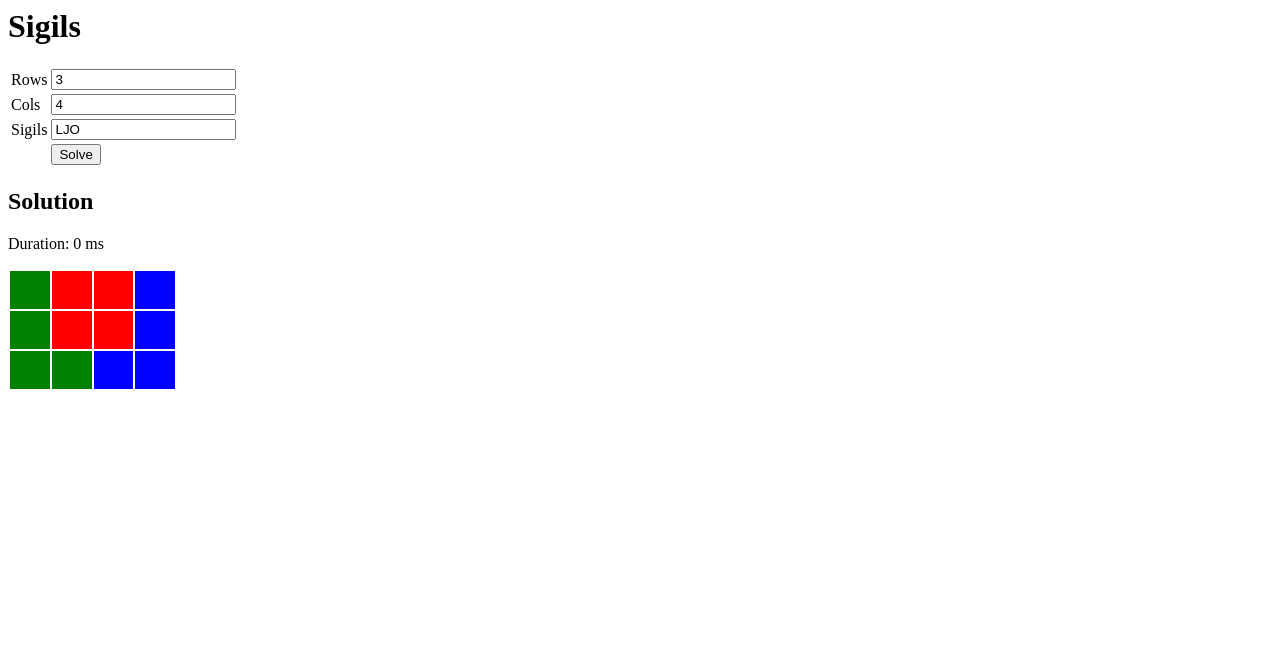
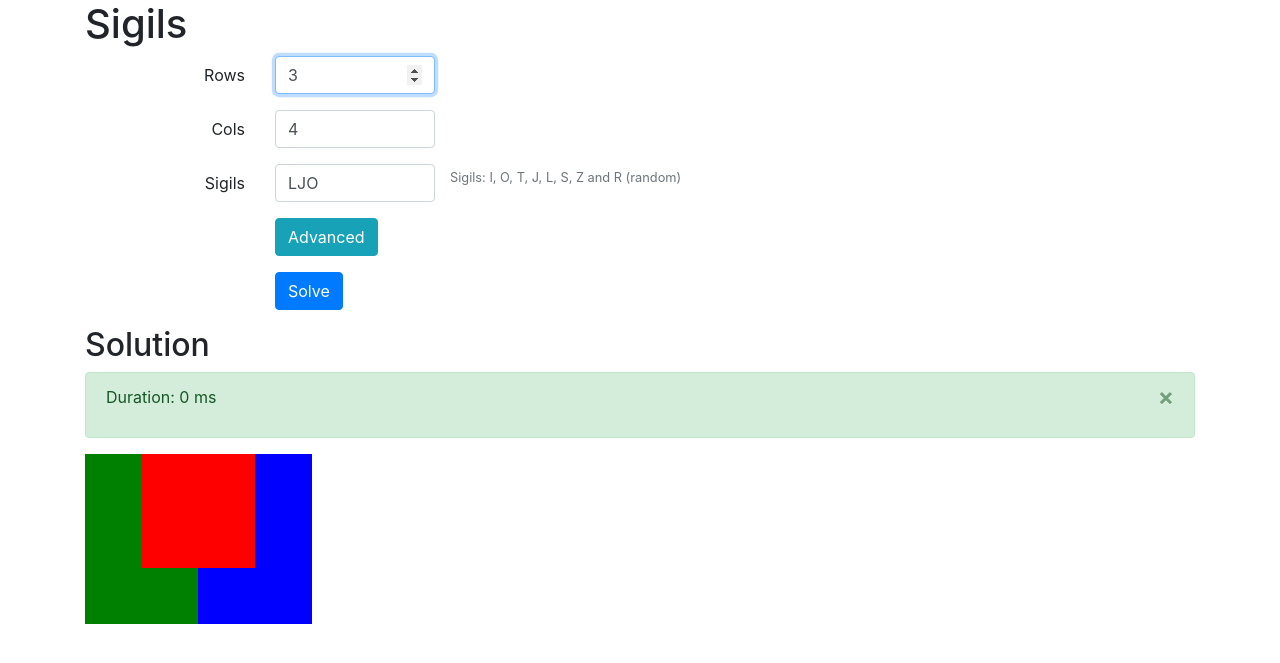
Before and after one commit to jffordem/Sigils, a Flask app: page / in a window 1280 px wide. Shown: the top 663 px of the page. Run offline with Flask 2, Linux system fonts and the light colour scheme; some libraries are stand-ins or nearby versions.

Commit message:
Add timeout. Add styles.

```diff
--- a/app.py
+++ b/app.py
@@ -10,19 +10,22 @@ def favicon():
 
 @app.route('/', methods=['GET','POST'])
 def index():
-    if all(key in request.form for key in 'rows cols sigils'.split()):
+    if all(key in request.form for key in 'rows cols sigils timeout'.split()):
         rows = int(request.form['rows'])
         cols = int(request.form['cols'])
         sigils = request.form['sigils']
+        timeout = int(request.form['timeout'])
     else:
         rows = 3
         cols = 4
         sigils = 'LJO'
-    solution, message = findSolution(rows, cols, sigils)
+        timeout = 20
+    solution, message = findSolution(rows, cols, sigils, timeout)
     puzzle = {
         'rows': rows,
         'cols': cols,
         'sigils': sigils,
+        'timeout': timeout,
         'message': message,
         'solution': solution
     }
--- a/sigils.py
+++ b/sigils.py
@@ -1,11 +1,34 @@
-# sigils.py
-
 import random
 import numpy as np
 import time
 import argparse
 from tkinter import Tk, Label
 
+__doc__ = '''
+Solver for tetromino puzzles found in The Talos Principle.
+
+This can be run from the command line, or calling methods directly.
+
+## Command Line
+
+Usage
+
+$ sigils.py <rows> <cols> <sigils>
+
+Example
+
+$ sigils.py 3 4 JLO
+
+## API
+
+from sigils import findSolution, displayBoard
+
+solution, message = findSolution(3, 4, "JLO")
+print(message)
+if solution:
+    displayBoard(solution)
+
+'''
 
 class Sigil:
     def __init__(self, *patterns):
@@ -150,7 +173,7 @@ def findSolution(rows, cols, sigils, timeout=60):
     else:
         pieces = sorted(pieces, key=lambda piece: len(piece))
         start = time.time()
-        meta = {"count": 0, "bad": 0, "missing": 0, "start": start}
+        meta = {"count": 0, "bad": 0, "missing": 0, "start": start, "quiet": True}
         solution = solve(board, pieces, timeout=timeout, meta=meta)
         duration = time.time() - start
         if duration > 2:
--- a/templates/index.html
+++ b/templates/index.html
@@ -1,5 +1,13 @@
-<html>
+<!doctype html>
+<html lang="en">
 <head>
+    <!-- Required meta tags -->
+    <meta charset="utf-8">
+    <meta name="viewport" content="width=device-width, initial-scale=1, shrink-to-fit=no">
+
+    <!-- Bootstrap CSS -->
+    <!-- link rel="stylesheet" href="https://maxcdn.bootstrapcdn.com/bootstrap/4.0.0/css/bootstrap.min.css" integrity="sha384-Gn5384xqQ1aoWXA+058RXPxPg6fy4IWvTNh0E263XmFcJlSAwiGgFAW/dAiS6JXm" crossorigin="anonymous" -->
+    <link rel="stylesheet" href="https://cdn.jsdelivr.net/npm/bootstrap@4.5.3/dist/css/bootstrap.min.css" integrity="sha384-TX8t27EcRE3e/ihU7zmQxVncDAy5uIKz4rEkgIXeMed4M0jlfIDPvg6uqKI2xXr2" crossorigin="anonymous">
     <title>Sigils</title>
     <style>
         .A { background-color: red }
@@ -18,33 +26,118 @@
     </style>
   </head>
   <body>
+    <div class="container">
+
+      <div class="row">
+          <section class="col-12">
             <h1>Sigils</h1>
-    <form action="{{ url_for('index') }}" method="POST">
-        <table>
-            <tr><td>Rows</td><td><input type="number" name="rows" value="{{puzzle.rows}}"></td></tr>
-            <tr><td>Cols</td><td><input type="number" name="cols" value="{{puzzle.cols}}"></td></tr>
-            <tr><td>Sigils</td><td><input type="text" name="sigils" value="{{puzzle.sigils}}"></td></tr>
-            <tr><td></td><td><input type="submit" value="Solve"></td></tr>
-        </table>
+            <form class="form-group" action="{{ url_for('index') }}" method="POST">
+              <div class="form-group row">
+                <label class="col-form-label text-right col-2" for="rows">Rows</label>
+                <div class="col-2">
+                  <input class="form-control" type="number" min="3" max="12" id="rows" name="rows" placeholder="rows" value="{{puzzle.rows}}" required autofocus>
+                </div>
+              </div>
+
+              <div class="form-group row">
+                <label class="col-form-label text-right col-2" for="cols">Cols</label>
+                <div class="col-2">
+                  <input class="form-control" type="number" min="3" max="12" id="cols" name="cols" placeholder="cols" value="{{puzzle.cols}}" required>
+                </div>
+              </div>
+
+              <div class="form-group row">
+                <label class="col-form-label text-right col-2" for="sigils">Sigils</label>
+                <div class="col-2">
+                  <input class="form-control" data-toggle="tooltip" title="IOTJLSZR" type="text" if="sigils" name="sigils" placeholder="sigils" value="{{puzzle.sigils}}" required>
+                </div>
+                <small class="form-text text-muted mb-2" id="allSigils">Sigils: I, O, T, J, L, S, Z and R (random)</small>
+              </div>
+
+              <div class="form-group row">
+                <div class="offset-2 col-auto">
+                  <button type="button" class="btn btn-info" data-toggle="collapse" data-target="#advanced">Advanced</button>
+                </div>
+              </div>
+
+              <div class="collapse" id="advanced">
+                <div class="form-group row">
+                  <label class="col-form-label text-right col-2" for="timeout">Timeout</label>
+                  <div class="col-2">
+                    <div class="input-group">
+                      <input class="form-control" type="number" min="2" max="120" id="timeout" name="timeout" placeholder="timeout" value="{{puzzle.timeout}}" required>
+                      <div class="input-group-append">
+                        <div class="input-group-text">seconds</div>
+                      </div>
+                  </div>
+                </div>
+              </div>
+
+              </div>
+              <div class="form-group row">
+                <div class="offset-2 col-auto">
+                  <!-- input class="btn btn-primary" data-toggle="popover" title="Calculating solution..." data-content="This can take up to a minute." type="submit" value="Solve" -->
+                  <button id="solve" class="btn btn-primary" type="submit">
+                    <span id="spinney" class="d-none"><!-- -->
+                      <span class="spinner-border spinner-border-sm text-light" role="status"></span>
+                    </span>
+                    Solve
+                    </button>
+                </div>
+              </div>
             </form>
             <h2>Solution</h2>
             {% if puzzle %}
             {% if puzzle.solution %}
+            <div class="alert alert-success alert-dismissible fade show">
+              <button type="button" class="close" data-dismiss="alert" aria-label="close">
+                <span aria-hidden="true">&times;</span>
+              </button>
               <p>{{puzzle.message}}</p>
+            </div>
             <table>
                 {% for row in puzzle.solution.rows() %}
                 <tr>
                     {% for col in row %}
-            <td class="{{col}}" style="width:1cm;height:1cm"></td>
+                    <td class="{{col}}" style="width:15mm;height:15mm"></td>
                     {% endfor %}
                 </tr>
                 {% endfor %}
             </table>
             {% else %}
+            <div class="alert alert-danger alert-dismissible fade show">
+              <button type="button" class="close" data-dismiss="alert" aria-label="close">
+                <span aria-hidden="true">&times;</span>
+              </button>
               <p>No solution. {{puzzle.message}}</p>
+            </div>
             {% endif %}
             {% else %}
+            <div class="alert alert-warn alert-dismissible fade show">
+              <button type="button" class="close" data-dismiss="alert" aria-label="close">
+                <span aria-hidden="true">&times;</span>
+              </button>
               <p>No current puzzle</p>
+            </div>
             {% endif %}
+          </section>
+      </div>
+      <script src="https://code.jquery.com/jquery-3.2.1.slim.min.js" integrity="sha384-KJ3o2DKtIkvYIK3UENzmM7KCkRr/rE9/Qpg6aAZGJwFDMVNA/GpGFF93hXpG5KkN" crossorigin="anonymous"></script>
+      <script src="https://cdnjs.cloudflare.com/ajax/libs/popper.js/1.12.9/umd/popper.min.js" integrity="sha384-ApNbgh9B+Y1QKtv3Rn7W3mgPxhU9K/ScQsAP7hUibX39j7fakFPskvXusvfa0b4Q" crossorigin="anonymous"></script>
+      <script src="https://maxcdn.bootstrapcdn.com/bootstrap/4.0.0/js/bootstrap.min.js" integrity="sha384-JZR6Spejh4U02d8jOt6vLEHfe/JQGiRRSQQxSfFWpi1MquVdAyjUar5+76PVCmYl" crossorigin="anonymous"></script>
+
+      <script>
+        $(function() {
+          $('[data-toggle="tooltip"]').tooltip();
+        });
+        $(function() {
+          $('[data-toggle="popover"]').popover();
+        });
+        $(document).read(function() {
+          $("#solve").click(function() {
+            $('#spinney').removeClass('d-none');
+          });
+        });
+      </script>
 </body>
 </html>
```
Lines whose indentation alone changed are shown as unchanged.
